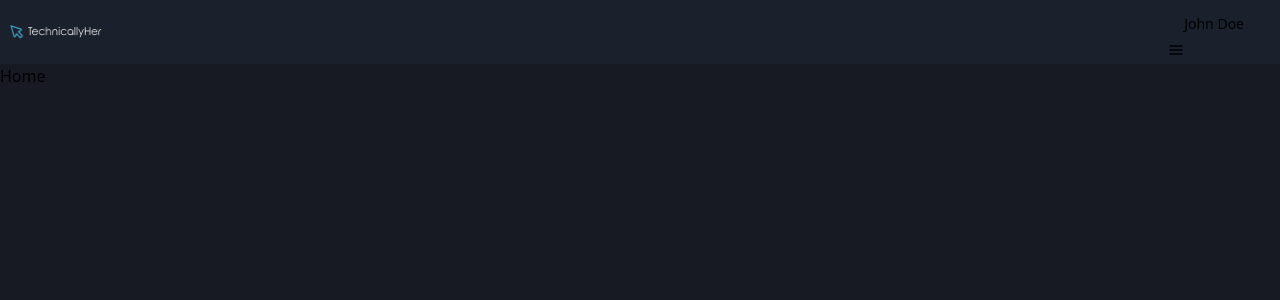
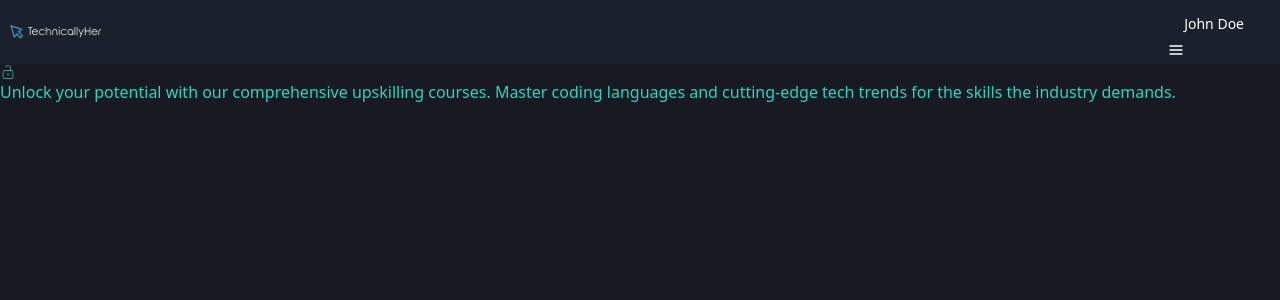
Before and after one commit to GneRd-org/technically-her, a React (Vite) app: page / in a window 1280 px wide. Shown: the top 300 px of the page. Built offline with nearby package versions, Linux system fonts and the light colour scheme.

Commit message:
Fixed tailwind

```diff
--- /dev/null
+++ b/src/components/commons/card/card.tsx
@@ -0,0 +1,13 @@
+import { FC, ReactNode } from "react";
+type CardProps = {
+  image: ReactNode;
+  text: string;
+};
+export const Card: FC<CardProps> = ({ image, text }) => {
+  return (
+    <section className="flex flex-col">
+      <section className="">{image}</section>
+      <section>{text}</section>
+    </section>
+  );
+};
--- a/src/components/commons/index.tsx
+++ b/src/components/commons/index.tsx
@@ -3,3 +3,4 @@ export * from "./loader/loader";
 export * from "./nav/nav";
 export * from "./side-nav/side-nav";
 export * from "./navigator/navigator";
+export * from "./card/card";
--- a/src/components/commons/nav/nav.tsx
+++ b/src/components/commons/nav/nav.tsx
@@ -16,12 +16,12 @@ export const Nav = ({ children }: ChildrenProps) => {
   };
 
   const DropdownMenu = () => (
-    <div className="flex min-h-[64px] items-center justify-end px-3 bg-primaryDark text-white">
+    <div className="flex min-h-[64px] items-center justify-end px-3 text-white">
       <Menu as="div" className="relative inline-block text-left">
         <div>
-          <Menu.Button className="inline-flex w-full text-teal-400 justify-center rounded-md px-4 py-2 text-sm font-medium focus:outline-none focus-visible:ring-2 focus-visible:ring-white focus-visible:ring-opacity-75">
+          <Menu.Button className="inline-flex w-full justify-center rounded-md px-4 py-2 text-sm font-medium focus:outline-none focus-visible:ring-2 focus-visible:ring-white focus-visible:ring-opacity-75">
             John Doe
-          </Menu.Button>{" "}
+          </Menu.Button>
           <FiMenu />
         </div>
         <Transition
@@ -40,7 +40,7 @@ export const Nav = ({ children }: ChildrenProps) => {
                   <button
                     type="button"
                     className={`${
-                      active ? "" : "text-teal-400"
+                      active ? "" : ""
                     } group flex w-full items-center rounded-md px-2 py-2 text-sm`}
                     onClick={goToProfile}
                   >
--- a/src/components/pages/home/home.tsx
+++ b/src/components/pages/home/home.tsx
@@ -1,3 +1,15 @@
+import { Card } from "../..";
+import { CiUnlock } from "react-icons/ci";
+
 export const Home = () => {
-  return <div>Home</div>;
+  return (
+    <main>
+      <section>
+        <Card
+          image={<CiUnlock />}
+          text="Unlock your potential with our comprehensive upskilling courses. Master coding languages and cutting-edge tech trends for the skills the industry demands."
+        />
+      </section>
+    </main>
+  );
 };
--- a/tailwind.config.js
+++ b/tailwind.config.js
@@ -2,11 +2,12 @@
 export default {
   content: ["./src/**/*.{js,ts,jsx,tsx}"],
   theme: {
-    colors: {
-      primaryDark: "#1A202C",
-      secondaryDark: "#171923",
+    extend: {
+      colors: {
+        primaryDark: "#1A202C",
+        secondaryDark: "#171923",
+      },
     },
-    extend: {},
   },
   plugins: [],
 };
```
